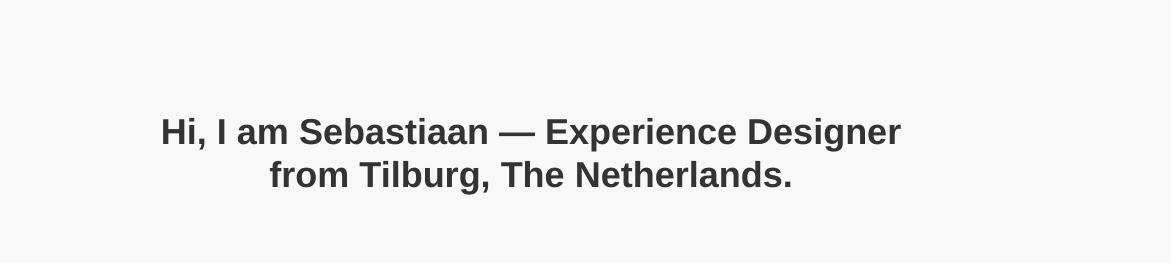
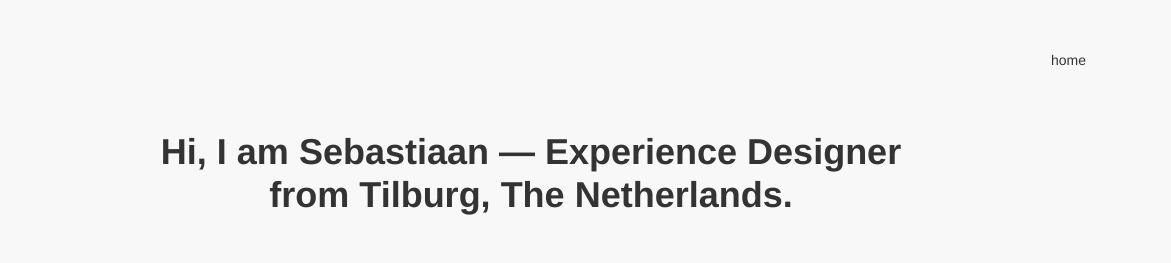
Before and after one commit to Sebfh/Sebfh.github.io, a plain HTML site: page index.html in a window 1280 px wide. Shown: the top 263 px of the page, 109-1280 px from the left. Drawn offline with Linux system fonts and the light colour scheme.

Commit message:
added home

```diff
--- a/index.html
+++ b/index.html
@@ -15,10 +15,9 @@
 			<a class="navbar-brand" href="#">
         <img alt="Wind & Forest logo" src="./img/logo400x400.png" class="logo logo-xs">
       </a>
-		<nav class="pull-right site-nav hidden">
+		<nav class="pull-right site-nav">
 			<ul class="list-inline">
   			<li><a href="/" class="active">home</a></li>
-				<li><a href="/">about me</a></li>
 			</ul>
 		</nav>
 	</header>
```
